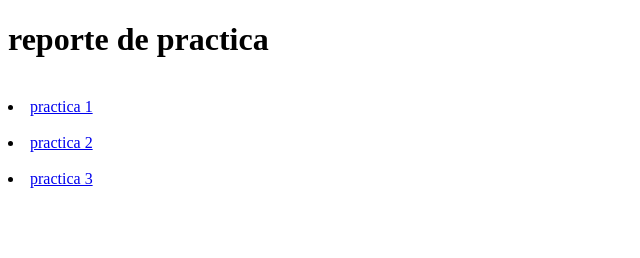
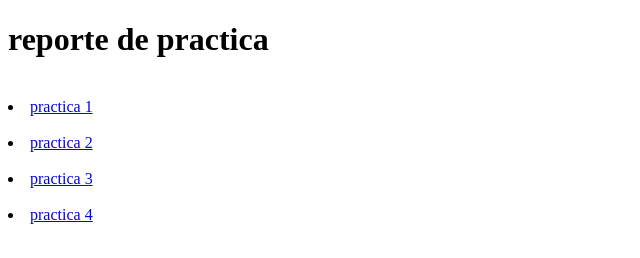
Before and after one commit to gren52/programacion-web, a plain HTML site: page index.html in a window 1280 px wide. Shown: the full height of the page, 0-640 px from the left. Drawn offline with Linux system fonts and the light colour scheme.

Commit message:
Update index.html

```diff
--- a/index.html
+++ b/index.html
@@ -13,6 +13,8 @@
     <li><a href="practica2.html">practica 2</a></li>
     <br>
     <li><a href="practica3.html">practica 3</a></li>
+     <br>
+    <li><a href="practica4.html">practica 4</a></li>
 
 </body>
 </html>
```
